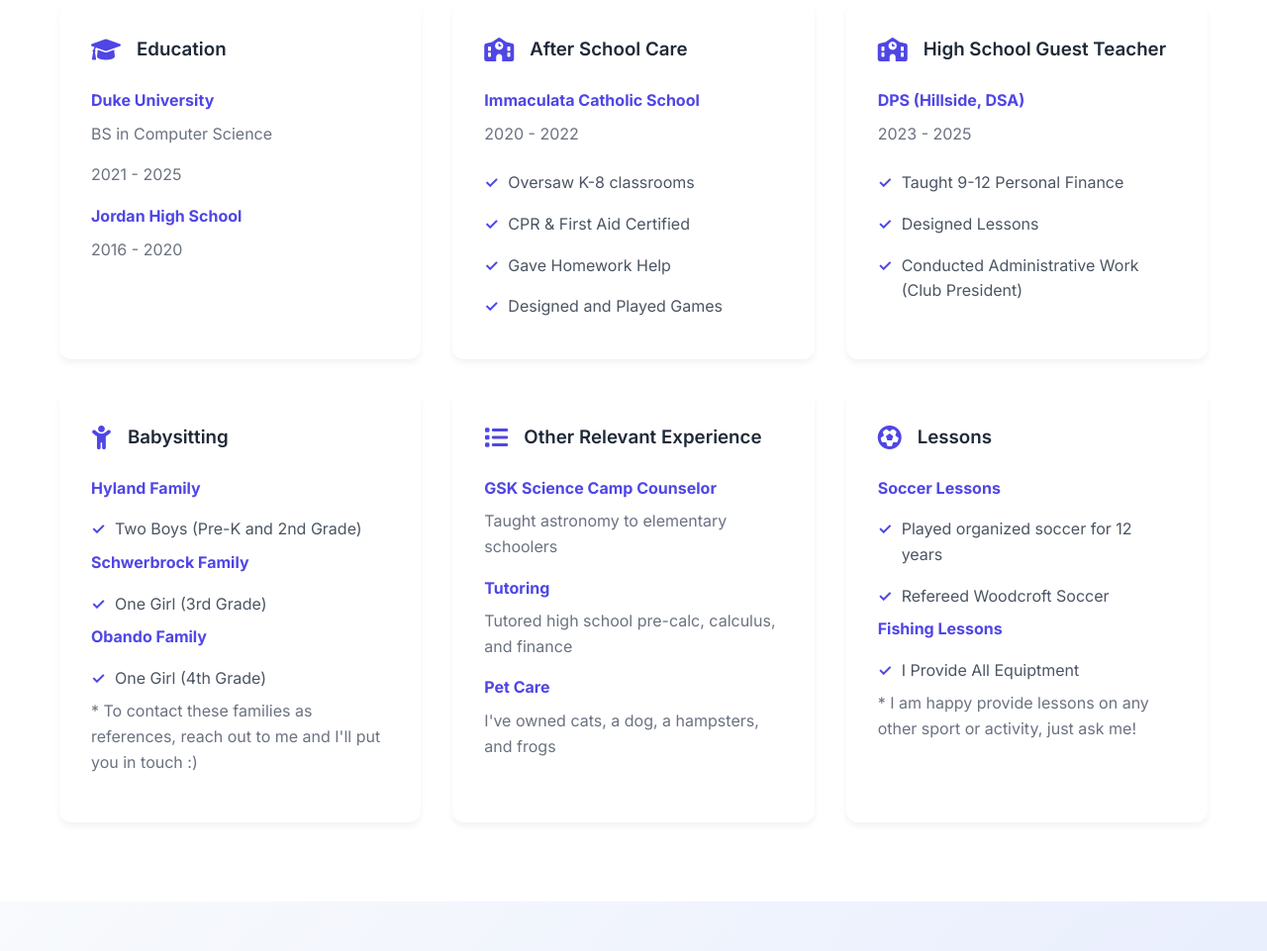
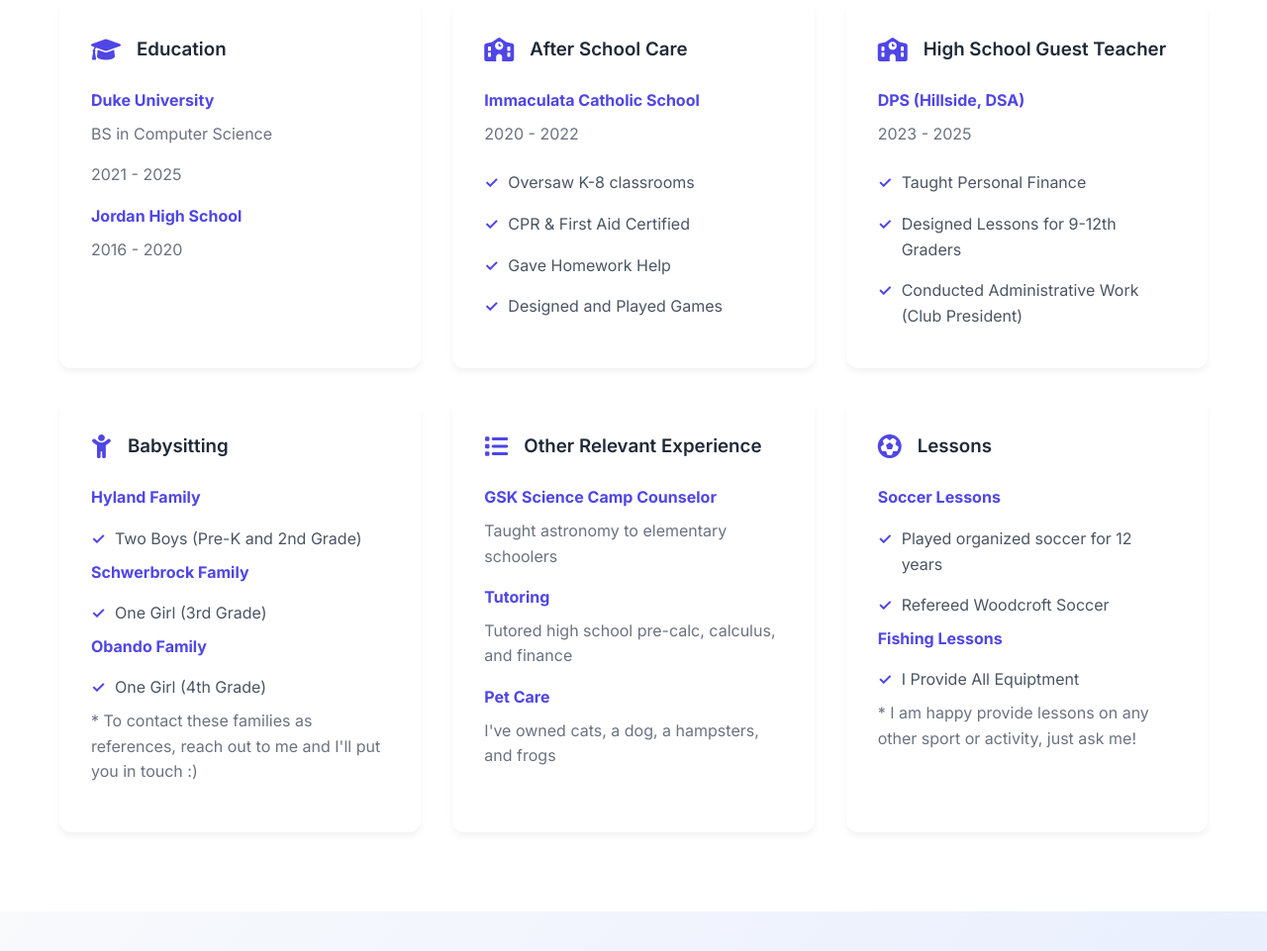
Before and after one commit to joey-stanley5/joey-nanny, a plain HTML site: page index.html in a window 1280 px wide. Shown: the part 1970-2931 px from the top of the page at 99% size. Drawn offline with Linux system fonts and the light colour scheme.

Commit message:
taught typo

```diff
--- a/index.html
+++ b/index.html
@@ -144,8 +144,8 @@
                         <h4>DPS (Hillside, DSA)</h4>
                         <p>2023 - 2025</p>
                         <ul>
-                            <li>Taught 9-12 Personal Finance</li>
-                            <li>Designed Lessons</li>
+                            <li>Taught Personal Finance</li>
+                            <li>Designed Lessons for 9-12th Graders</li>
                             <li>Conducted Administrative Work (Club President)</li>
                         </ul>
                     </div>
```
